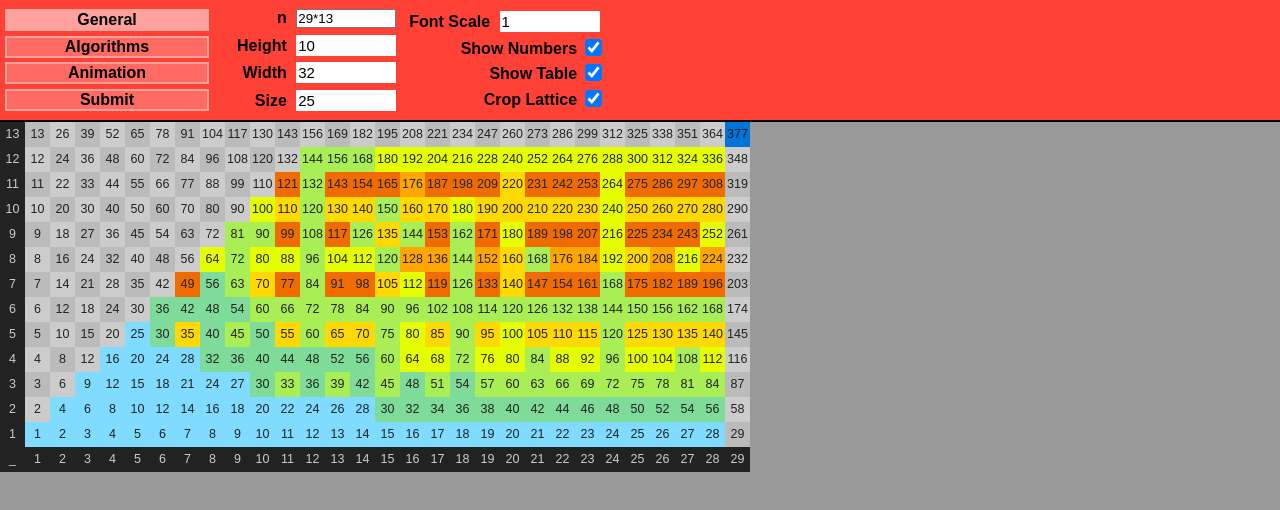
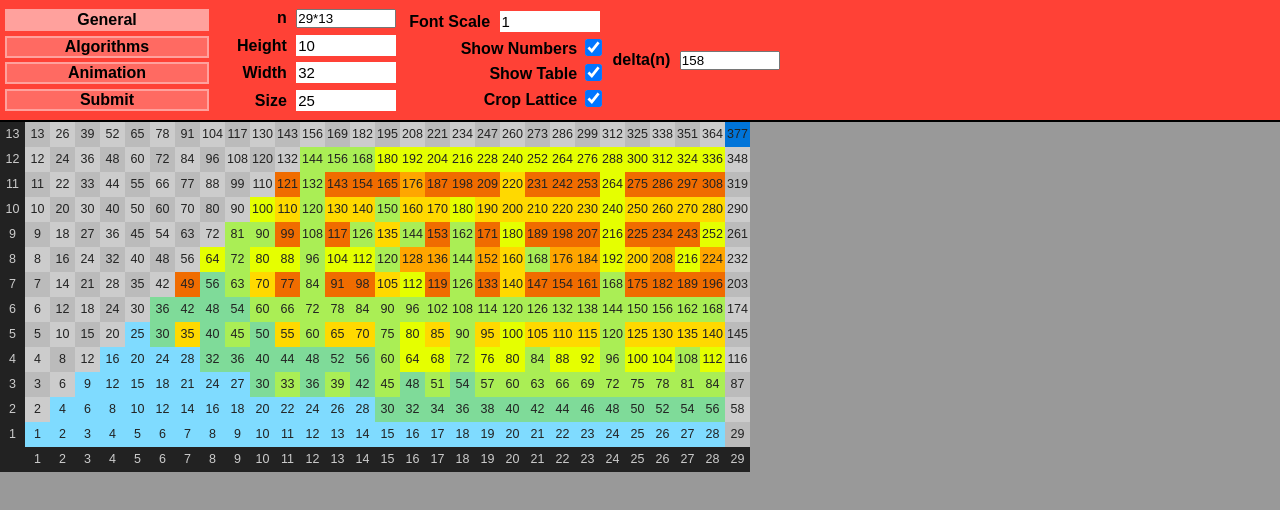
Before and after one commit to rutrum/multiplication-table, a plain HTML site: page index.html in a window 1280 px wide. Drawn offline with Linux system fonts and the light colour scheme.

Commit message:
Add deltan computation, poorly

```diff
--- a/index.html
+++ b/index.html
@@ -49,6 +49,10 @@
         <div class="setting general">
             <label for="cropLattice">Crop Lattice</label>
             <input name="cropLattice" type="checkbox" checked>
+        </div>
+        <div class="setting general">
+            <label for="deltan">delta(n)</label>
+            <input name="deltan" type="text" readonly>
         </div>
 
         <div class="setting algorithm mod0">
--- a/master.js
+++ b/master.js
@@ -120,6 +120,19 @@ function updateSettings() {
             algs[i].textContent = "_"
         }
     }
+
+    document.querySelector('input[name=deltan]').value = delta(settings.n)
+}
+
+function delta(n) {
+    // loop through all the cells
+    // if they have a color that in the shape, add it to hashmap?
+    let cells = document.querySelectorAll('.cell')
+    let values = Array.from(cells)
+        .filter(x => Array.from(x.classList).some(x => x.startsWith('mod')))
+        .map(x => x.innerText)
+    let dn = (new Set(values)).size
+    return dn
 }
 
 function clearTable() {
@@ -208,7 +221,7 @@ function fillTable() {
 
 }
 
-function createBorder(val = "_") {
+function createBorder(val = "") {
     var cell = template.cloneNode()
     cell.textContent = val
     cell.classList.add("border")
```
